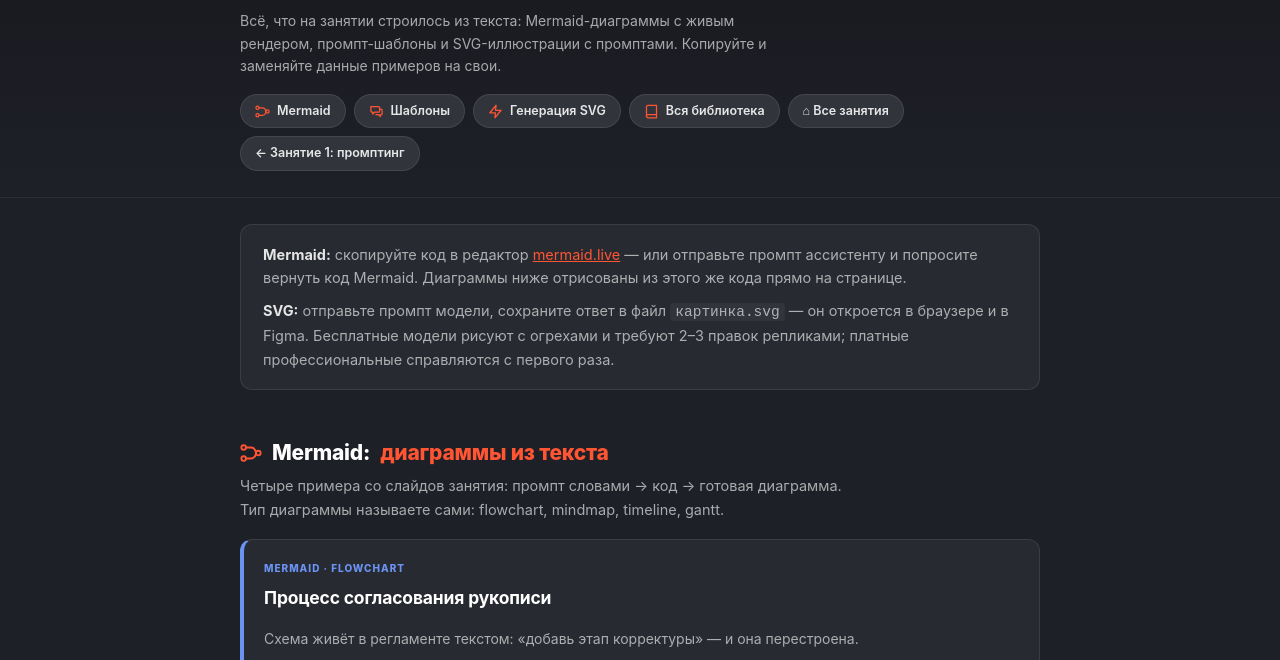
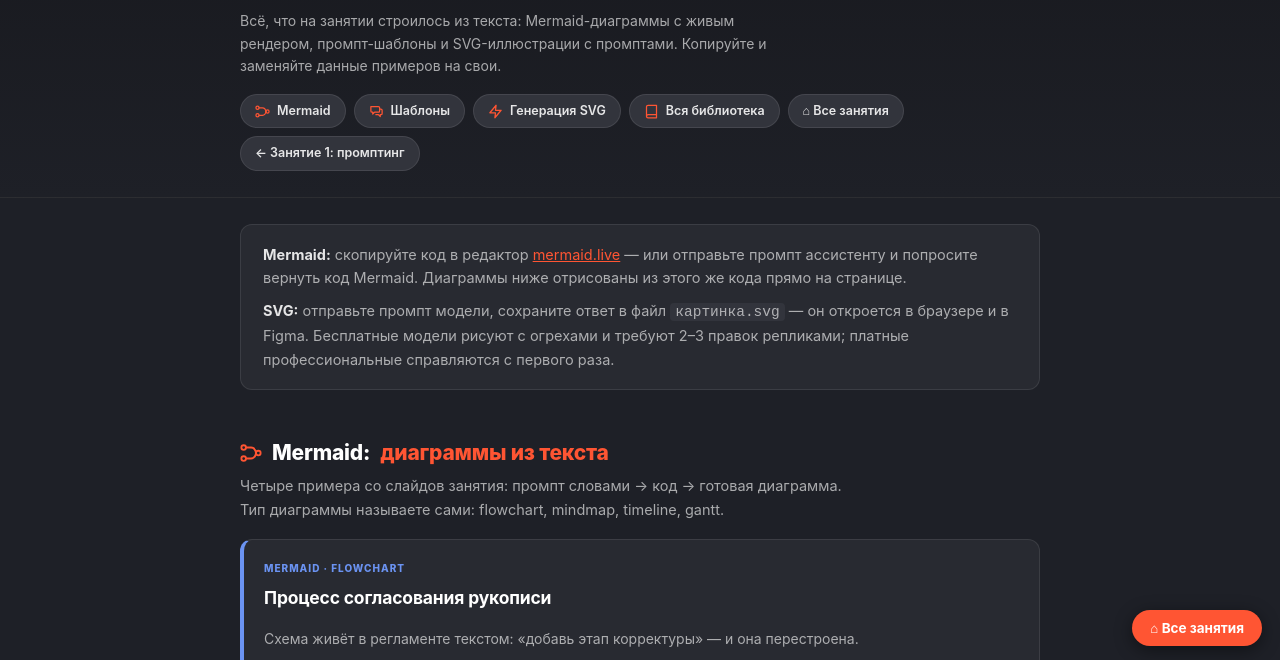
Before and after one commit to yshuvaev/litres-prompting, a plain HTML site: page l2.html in a window 1280 px wide. Shown: the part 136-796 px from the top of the page. Drawn offline with Linux system fonts and the light colour scheme; a script that the page names is missing.

Commit message:
Плавающая кнопка «Все занятия» (возврат в корень) на страницах занятий

```diff
--- a/l2.html
+++ b/l2.html
@@ -125,6 +125,12 @@ textarea.fin{resize:vertical;font-size:12.5px}
   border:1px solid rgba(255,255,255,.09);border-radius:999px;padding:6px 14px;font-size:12.5px;
   font-weight:600;color:rgba(255,255,255,.88);text-decoration:none}
 .backlink:hover{border-color:#ff5533;color:#fff}
+
+.home-fab{position:fixed;right:18px;bottom:18px;z-index:50;display:inline-flex;
+  align-items:center;gap:8px;background:#ff5533;color:#fff;border-radius:999px;
+  padding:10px 18px;font:700 13.5px Inter,Arial,sans-serif;text-decoration:none;
+  box-shadow:0 4px 18px rgba(0,0,0,.45)}
+.home-fab:hover{filter:brightness(1.08)}
 </style></head><body>
 <header class="top"><div class="wrap">
   <div class="prog">МАРАФОН «ИИ В РАБОТЕ» · АСТ-ЛИТРЕС-ЭКСМО · ЗАНЯТИЕ 2</div>
@@ -884,6 +890,7 @@ textarea.fin{resize:vertical;font-size:12.5px}
 Названия книг, цифры и цены в примерах вымышлены.<br>
 Ведущий занятия — Ярослав Шуваев · марафон «ИИ в работе», АСТ-Литрес-ЭКСМО, 2026.
 </footer>
+<a class="home-fab" href="index.html">⌂ Все занятия</a>
 </div>
 <script src="https://cdn.jsdelivr.net/npm/mermaid@11.4.1/dist/mermaid.min.js"></script>
 <script>
```
Also changed, not shown: l1.html (+7 -1 lines).
